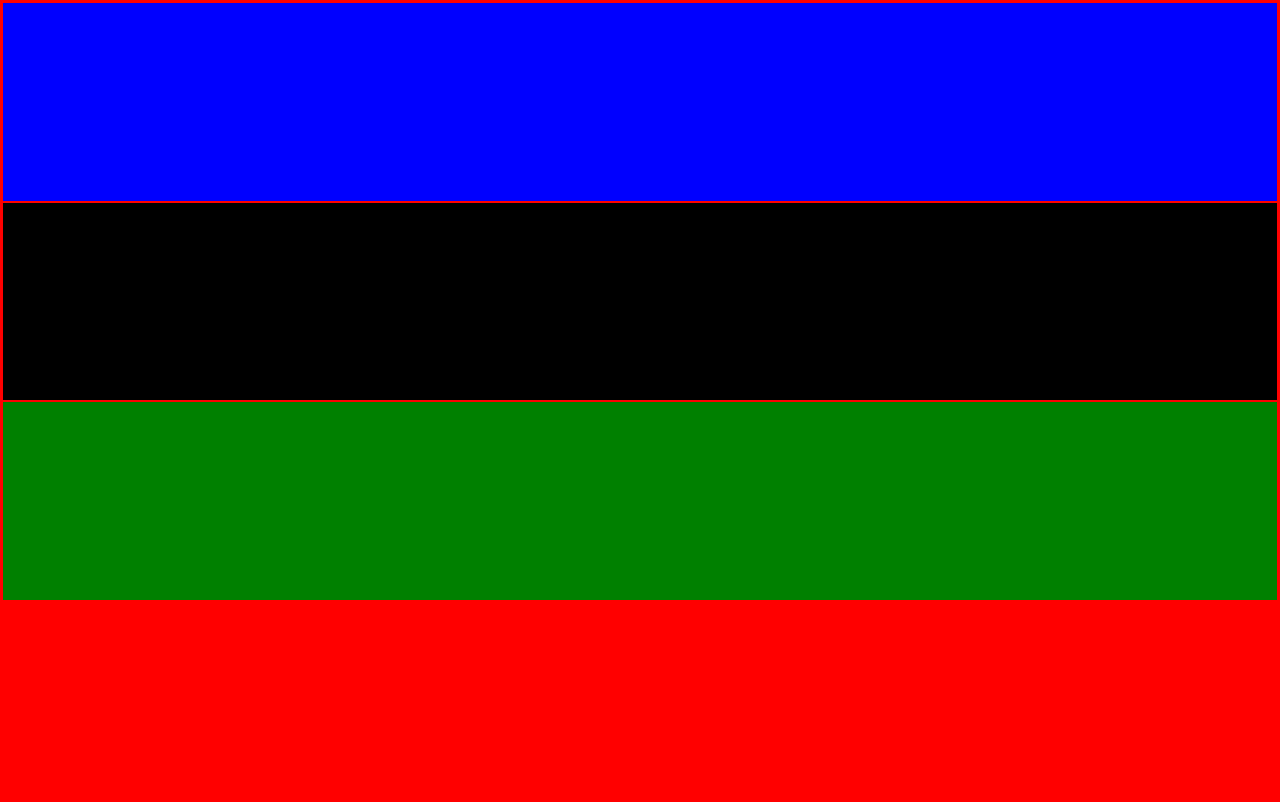
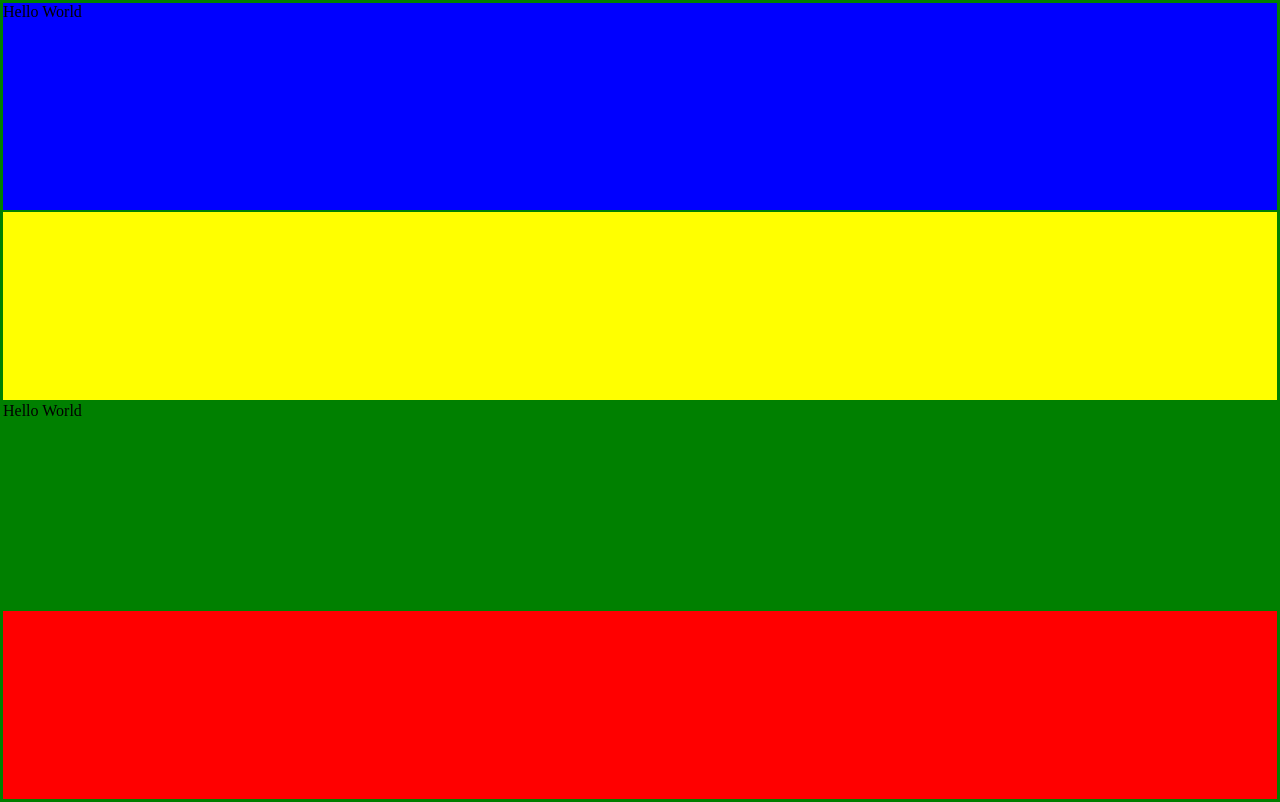
Before and after one commit to nickstellato/starter-files, a website: page src/index.html in a window 1280 px wide. Drawn offline with nearby package versions, Linux system fonts and the light colour scheme; files that its build step writes are made by us from their sources.

Commit message:
A user can run the necessary commnads

```diff
--- a/src/index.html
+++ b/src/index.html
@@ -8,9 +8,9 @@
     <link rel="stylesheet" href="index.css" />
   </head>
   <body>
-    <header></header>
+    <header>Hello World</header>
     <main></main>
-    <aside></aside>
+    <aside>Hello World</aside>
     <footer></footer>
   </body>
 </html>
--- a/src/scss/index.scss
+++ b/src/scss/index.scss
@@ -1,6 +1,6 @@
 * {
   box-sizing: border-box;
-  border: 1px solid red;
+  border: 1px solid green;
   margin: 0;
   padding: 0;
 }
@@ -21,7 +21,7 @@ header {
 }
 
 main {
-  background-color: black;
+  background-color: yellow;
   grid-area: "main";
 }
 
```
Also changed, not shown: package.json (+12 -7 lines), 1 other file.
